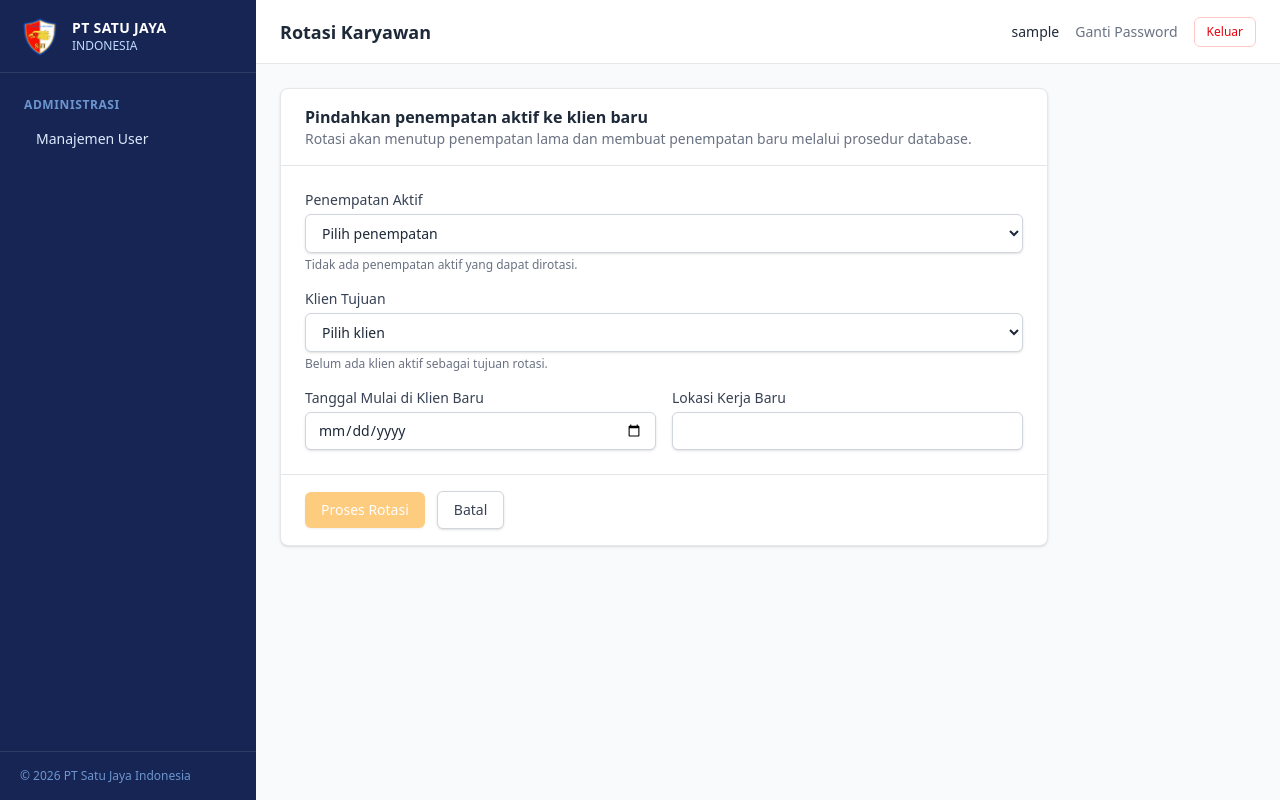
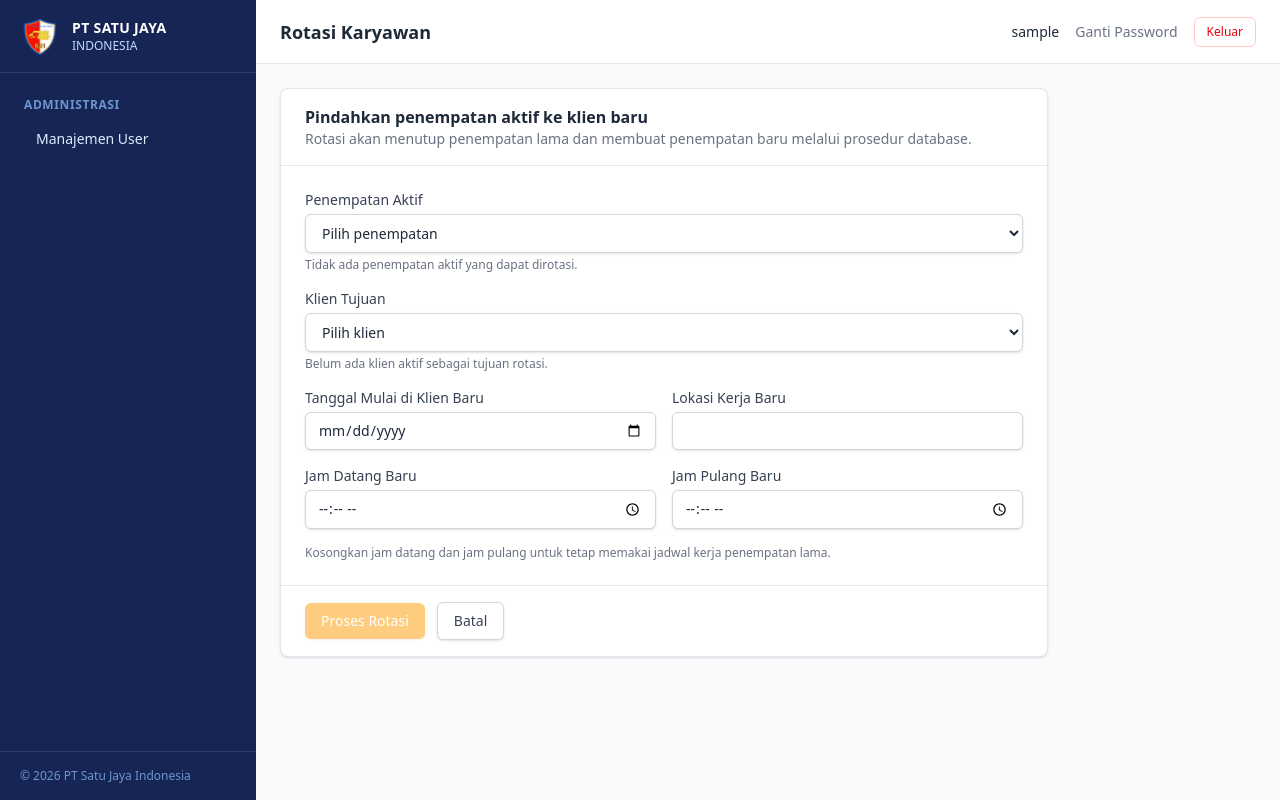
Before and after one commit to priorless/tubes-MSBD-Kel5, a Laravel app: page /operasional/rotasi in a window 1280 px wide. Run offline with Laravel 12, Linux system fonts and the light colour scheme; the visitor is signed in with stand-in values (Sample User, id 1); data that the repository does not hold is empty; style sheets or scripts are compiled from the project's sources.

Commit message:
feat(operasional): add work schedule to placement and rotation

```diff
--- a/app/Http/Controllers/OperasionalController.php
+++ b/app/Http/Controllers/OperasionalController.php
@@ -34,6 +34,8 @@ class OperasionalController extends Controller
             'tgl_mulai' => ['bail', 'required', 'date'],
             'tgl_selesai' => ['nullable', 'date'],
             'lokasi' => ['bail', 'required', 'string', 'max:255'],
+            'jam_datang' => ['bail', 'required', 'date_format:H:i'],
+            'jam_pulang' => ['bail', 'required', 'date_format:H:i', 'different:jam_datang'],
         ], $this->operationValidationMessages());
 
         $userId = Auth::id();
@@ -43,12 +45,14 @@ class OperasionalController extends Controller
         }
 
         try {
-            DB::statement('CALL sp_assign_penempatan(?, ?, ?, ?, ?, ?)', [
+            DB::statement('CALL sp_assign_penempatan(?, ?, ?, ?, ?, ?, ?, ?)', [
                 $validated['id_karyawan'],
                 $validated['id_klien'],
                 $validated['tgl_mulai'],
                 $validated['tgl_selesai'] ?? null,
                 $validated['lokasi'],
+                $validated['jam_datang'],
+                $validated['jam_pulang'],
                 $userId,
             ]);
         } catch (QueryException $exception) {
@@ -75,6 +79,8 @@ class OperasionalController extends Controller
                 ->get([
                     'p.id',
                     'p.lokasi_kerja',
+                    'p.jam_datang',
+                    'p.jam_pulang',
                     'k.nip',
                     'k.nama as nama_karyawan',
                     'kl.nama_perusahaan',
@@ -93,6 +99,8 @@ class OperasionalController extends Controller
             'id_klien_baru' => ['bail', 'required', 'integer', 'exists:tbl_klien,id'],
             'tgl_mulai_baru' => ['bail', 'required', 'date'],
             'lokasi_baru' => ['bail', 'required', 'string', 'max:255'],
+            'jam_datang_baru' => ['bail', 'nullable', 'required_with:jam_pulang_baru', 'date_format:H:i'],
+            'jam_pulang_baru' => ['bail', 'nullable', 'required_with:jam_datang_baru', 'date_format:H:i', 'different:jam_datang_baru'],
         ], $this->operationValidationMessages());
 
         $userId = Auth::id();
@@ -102,11 +110,13 @@ class OperasionalController extends Controller
         }
 
         try {
-            DB::statement('CALL sp_rotasi_karyawan(?, ?, ?, ?, ?)', [
+            DB::statement('CALL sp_rotasi_karyawan(?, ?, ?, ?, ?, ?, ?)', [
                 $validated['id_penempatan_lama'],
                 $validated['id_klien_baru'],
                 $validated['tgl_mulai_baru'],
                 $validated['lokasi_baru'],
+                $validated['jam_datang_baru'] ?? null,
+                $validated['jam_pulang_baru'] ?? null,
                 $userId,
             ]);
         } catch (QueryException $exception) {
@@ -158,6 +168,16 @@ class OperasionalController extends Controller
             'lokasi.max' => 'Lokasi kerja maksimal 255 karakter.',
             'lokasi_baru.required' => 'Lokasi kerja baru wajib diisi.',
             'lokasi_baru.max' => 'Lokasi kerja baru maksimal 255 karakter.',
+            'jam_datang.required' => 'Jam datang wajib diisi.',
+            'jam_datang.date_format' => 'Format jam datang tidak valid (JJ:MM).',
+            'jam_pulang.required' => 'Jam pulang wajib diisi.',
+            'jam_pulang.date_format' => 'Format jam pulang tidak valid (JJ:MM).',
+            'jam_pulang.different' => 'Jam pulang tidak boleh sama dengan jam datang.',
+            'jam_datang_baru.required_with' => 'Jam datang baru wajib diisi bila jam pulang baru diisi.',
+            'jam_datang_baru.date_format' => 'Format jam datang baru tidak valid (JJ:MM).',
+            'jam_pulang_baru.required_with' => 'Jam pulang baru wajib diisi bila jam datang baru diisi.',
+            'jam_pulang_baru.date_format' => 'Format jam pulang baru tidak valid (JJ:MM).',
+            'jam_pulang_baru.different' => 'Jam pulang baru tidak boleh sama dengan jam datang baru.',
         ];
     }
 
--- a/resources/views/operasional/monitoring/index.blade.php
+++ b/resources/views/operasional/monitoring/index.blade.php
@@ -23,6 +23,8 @@
                         <th>Jenis Layanan</th>
                         <th>Klien</th>
                         <th>Lokasi</th>
+                        <th>Jam Datang</th>
+                        <th>Jam Pulang</th>
                         <th>Periode</th>
                         <th>Sisa Kontrak</th>
                     </tr>
@@ -35,6 +37,8 @@
                             <td>{{ $item->nama_layanan }}</td>
                             <td>{{ $item->nama_perusahaan }}</td>
                             <td>{{ $item->lokasi_kerja }}</td>
+                            <td class="whitespace-nowrap font-mono">{{ $item->jam_datang ? substr($item->jam_datang, 0, 5) : '-' }}</td>
+                            <td class="whitespace-nowrap font-mono">{{ $item->jam_pulang ? substr($item->jam_pulang, 0, 5) : '-' }}</td>
                             <td class="whitespace-nowrap">
                                 {{ \Illuminate\Support\Carbon::parse($item->tgl_mulai)->format('d/m/Y') }}
                                 &ndash;
@@ -52,7 +56,7 @@
                         </tr>
                     @empty
                         <tr>
-                            <td colspan="7" class="table-empty">Belum ada penempatan aktif.</td>
+                            <td colspan="9" class="table-empty">Belum ada penempatan aktif.</td>
                         </tr>
                     @endforelse
                 </tbody>
--- a/resources/views/operasional/rotasi/create.blade.php
+++ b/resources/views/operasional/rotasi/create.blade.php
@@ -20,7 +20,7 @@
                     <option value="">Pilih penempatan</option>
                     @foreach ($penempatan as $item)
                         <option value="{{ $item->id }}" @selected((string) old('id_penempatan_lama') === (string) $item->id)>
-                            {{ $item->nip }} &mdash; {{ $item->nama_karyawan }} | {{ $item->nama_perusahaan }} ({{ $item->lokasi_kerja }})
+                            {{ $item->nip }} &mdash; {{ $item->nama_karyawan }} | {{ $item->nama_perusahaan }} ({{ $item->lokasi_kerja }}@if ($item->jam_datang && $item->jam_pulang), {{ substr($item->jam_datang, 0, 5) }}&ndash;{{ substr($item->jam_pulang, 0, 5) }}@endif)
                         </option>
                     @endforeach
                 </select>
@@ -58,6 +58,21 @@
                     @error('lokasi_baru') <p class="form-error">{{ $message }}</p> @enderror
                 </div>
             </div>
+            <div class="grid grid-cols-1 gap-4 md:grid-cols-2">
+                <div>
+                    <label for="jam_datang_baru" class="form-label">Jam Datang Baru</label>
+                    <input id="jam_datang_baru" name="jam_datang_baru" type="time"
+                        @class(['form-input', 'form-input-error' => $errors->has('jam_datang_baru')]) value="{{ old('jam_datang_baru') }}">
+                    @error('jam_datang_baru') <p class="form-error">{{ $message }}</p> @enderror
+                </div>
+                <div>
+                    <label for="jam_pulang_baru" class="form-label">Jam Pulang Baru</label>
+                    <input id="jam_pulang_baru" name="jam_pulang_baru" type="time"
+                        @class(['form-input', 'form-input-error' => $errors->has('jam_pulang_baru')]) value="{{ old('jam_pulang_baru') }}">
+                    @error('jam_pulang_baru') <p class="form-error">{{ $message }}</p> @enderror
+                </div>
+            </div>
+            <p class="form-hint">Kosongkan jam datang dan jam pulang untuk tetap memakai jadwal kerja penempatan lama.</p>
         </div>
 
         <div class="card-footer justify-start">
--- a/sql/schema_sji.sql
+++ b/sql/schema_sji.sql
@@ -108,6 +108,8 @@ CREATE TABLE tbl_penempatan (
   id_karyawan INT NOT NULL,
   id_klien INT NOT NULL,
   lokasi_kerja VARCHAR(255) NOT NULL,
+  jam_datang TIME NULL,
+  jam_pulang TIME NULL,
   tgl_mulai DATE NOT NULL,
   tgl_selesai DATE NULL,
   status ENUM('Aktif','Selesai','Rotasi') NOT NULL DEFAULT 'Aktif',
```
Also changed, not shown: resources/views/operasional/penempatan/create.blade.php (+14 -0 lines), sql/Komponen/02_komponen_orang2.sql (+18 -8 lines), tests/Feature/OperasionalFeatureTest.php (+123 -2 lines), database/migrations/2026_11_15_052355_add_jadwal_kerja_to_tbl_penempatan_table.php (added).
